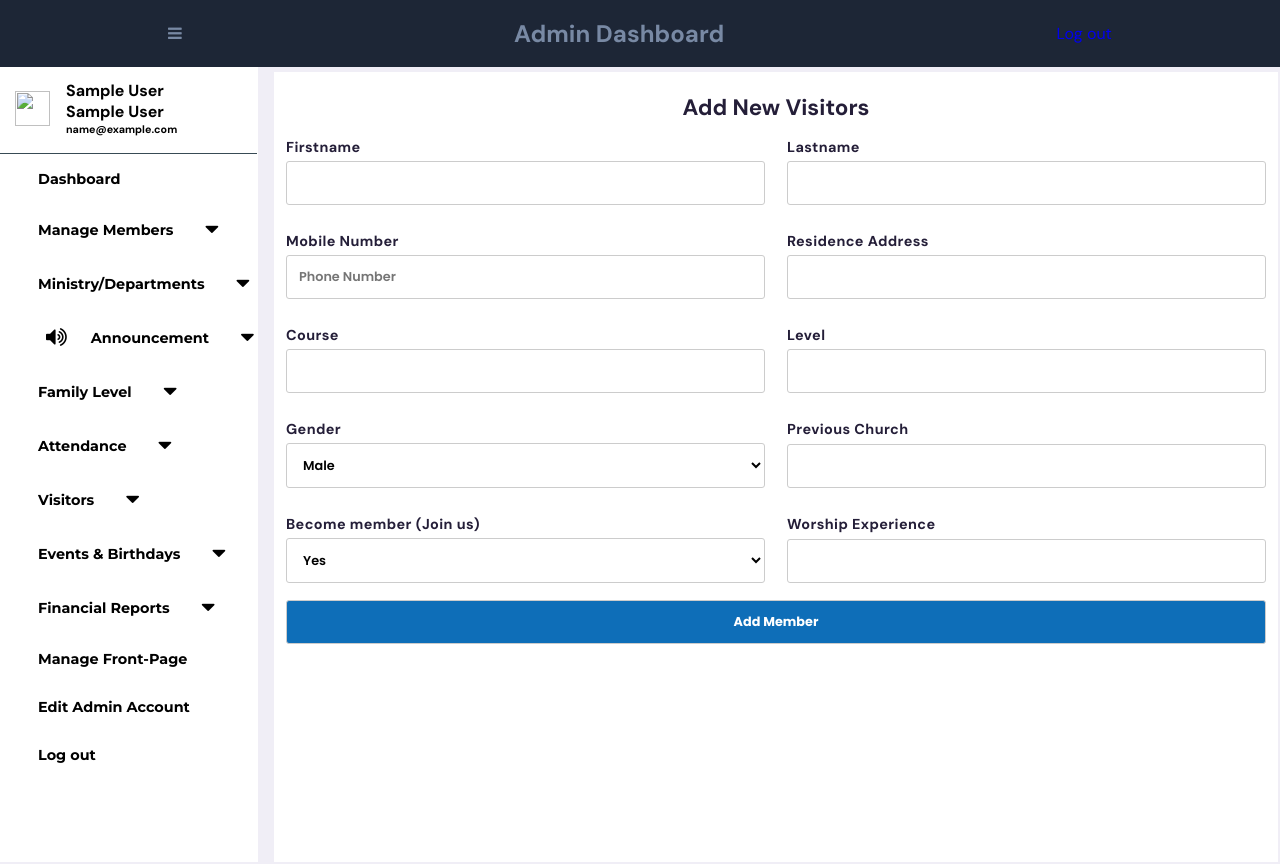
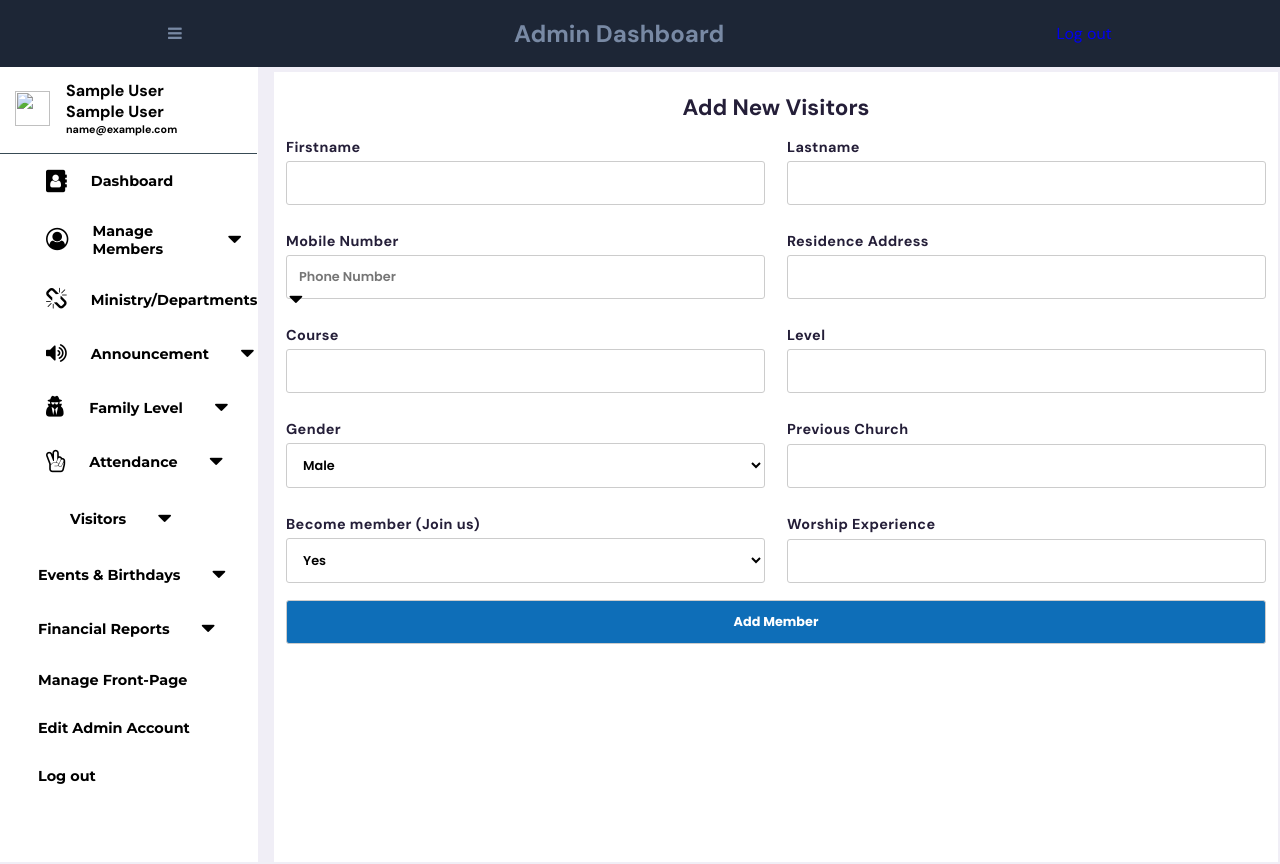
Before and after one commit to Bukunmi-sketch/fesni-ffc, a PHP site: page /websites/Views/add_visitor.php in a window 1280 px wide. Run offline with PHP 8.4, Linux system fonts and the light colour scheme; the visitor is signed in with stand-in values (Sample User, id 1); some libraries are stand-ins or nearby versions; some web fonts are replaced.

Commit message:
---
----

```diff
--- a/Includes/metatags.php
+++ b/Includes/metatags.php
@@ -8,6 +8,10 @@ initial-scale=1">
 
          <link rel="stylesheet" href="https://cdnjs.cloudflare.com/ajax/
 libs/font-awesome/4.7.0/css/font-awesome.min.css">
+
+     <link rel='stylsheet' href='https://cdnjs.cloudflare.com/ajax/libs/font-awesome/6.2.1/css/fontawesome.min.css'>
+
+     <link rel='stylsheet' href=' https://cdnjs.cloudflare.com/ajax/libs/font-awesome/5.10.0/css/fontawesome.min.css'>
 
          <!--jquery-->
 
--- a/Views/components/left.php
+++ b/Views/components/left.php
@@ -25,10 +25,12 @@
 
 
         <a href="dashboard"  class="menu-item">
+           <i class="fa fa-address-book" aria-hidden="true"></i>
             <h3>Dashboard</h3>
         </a>
 
         <a href="Javascript:void(0)"   onclick="myFunction()" class="menu-item">
+            <span> <i class="fa fa-user-circle-o" aria-hidden="true"></i> </span>
             <h3>Manage Members </h3>
             <span> <i class="fa fa-caret-down" aria-hidden="true"></i> </span>
         </a>
@@ -40,6 +42,7 @@
          </div>
 
          <a href="javascript:void(0)"  class="menu-item" onclick="manage()">
+           <span> <i class="fa fa-chain-broken" aria-hidden="true"></i> </span>
             <h3>Ministry/Departments</h3>
             <span> <i class="fa fa-caret-down" aria-hidden="true"></i> </span>
         </a>
@@ -61,6 +64,7 @@
          </div>
 
         <a href="javascript:void(0)" class="menu-item" onclick="exams()">
+           <span> <i class="fa fa-user-secret" aria-hidden="true"></i> </span>
             <h3>Family Level</h3>
             <span> <i class="fa fa-caret-down" aria-hidden="true"></i> </span>
         </a>
@@ -72,6 +76,7 @@
 
 
         <a href="javascript:void(0)" class="menu-item" onclick="visit()">
+        <span>  <i class="fa fa-hand-peace-o" aria-hidden="true"></i> </span>
             <h3>Attendance</h3>
             <span> <i class="fa fa-caret-down" aria-hidden="true"></i> </span>
         </a>
@@ -83,6 +88,7 @@
          </div>
 
         <a href="javascript:void(0)" class="menu-item" onclick="attend()">
+            <span> <i class="fas fa-walking    "></i> </span>
             <h3>Visitors</h3>
             <span> <i class="fa fa-caret-down" aria-hidden="true"></i> </span>
         </a>
```
